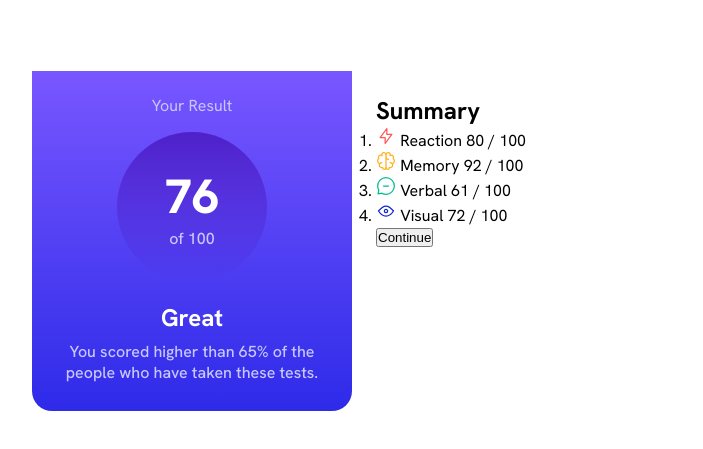
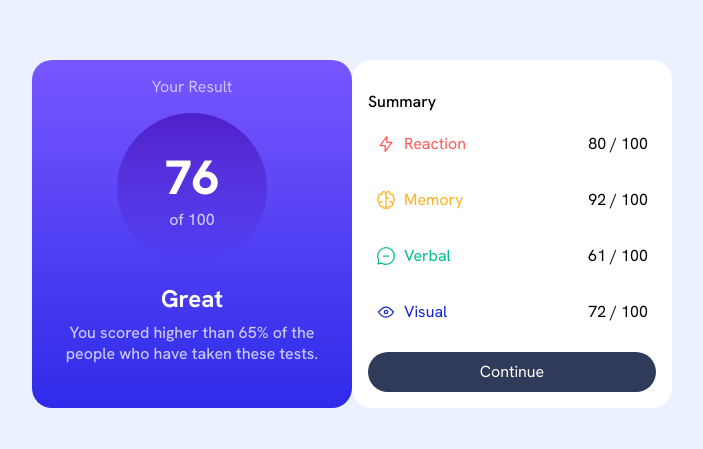
Before and after one commit to KarGait/Results-Summary-Component, a plain HTML site: page index.html in a window 1280 px wide. Shown: the part 159-608 px from the top of the page, without its empty margins (288-991 px from the left). Drawn offline with Linux system fonts and the light colour scheme.

Commit message:
Final Commit

```diff
--- a/index.html
+++ b/index.html
@@ -26,36 +26,37 @@
             </article>
 
             <article class="summary">
-                <h1>Summary</h1>
+                <section class="summary__container">
+                    <p class="summary__heading">Summary</p>
                     <nav>
                         <ol>
-                        <li class="summary__list-item">
-                            <span>
+                            <li class="summary__reaction">
+                                <figure class="summary__fig">
                                     <img src="assets/images/icon-reaction.svg" alt="Reaction" width="20" height="20">
-                                Reaction
-                            </span>
+                                    <figcaption class="reaction">Reaction</figcaption>
+                                </figure>
                                 <span>80 / 100</span>
                             </li>
-                        <li class="summary__list-item">
-                            <span>
+                            <li>
+                                <figure class="summary__fig">
                                     <img src="assets/images/icon-memory.svg" alt="Memory" width="20" height="20">
-                                Memory
-                            </span>
+                                    <figcaption class="memory">Memory</figcaption>
+                                </figure>
                                 <span>92 / 100</span>
                             </li>
-                        <li class="summary__list-item">
-                            <span>
+                            <li>
+                                <figure class="summary__fig">
                                     <img src="assets/images/icon-verbal.svg" alt="" width="20" height="20">
-                                Verbal
-                            </span>
+                                    <figcaption class="verbal">Verbal</figcaption>
+                                </figure>
                                 <span>61 / 100</span>
 
                             </li>
-                        <li class="summary__list-item">
-                            <span>
+                            <li>
+                                <figure class="summary__fig">
                                     <img src="assets/images/icon-visual.svg" alt="Visual" width="20" height="20">
-                                Visual
-                            </span>
+                                    <figcaption class="visual">Visual</figcaption>
+                                </figure>
                                 <span>72 / 100</span>
 
                             </li>
@@ -63,7 +64,7 @@
                     </nav>
 
                     <button>Continue</button>
-
+                </section>
             </article>
         </main>
     </body>
--- a/styles.css
+++ b/styles.css
@@ -63,6 +63,7 @@ body {
 
 }
 main {
+    position: absolute;
     display: flex;
     /* align-items: center; */
     justify-content: center;
@@ -70,6 +71,7 @@ main {
     flex-wrap: wrap;
     width: 100%;
     height: 100vh;
+    background-color: var(--PALE-BLUE);
 }
 
 p { font-size: 16px;}
@@ -78,13 +80,18 @@ p { font-size: 16px;}
 article {
     width: 320px;
     height: auto;
-    padding: 24px;
+    padding: 16px;
 }
 
 
 .result {
     background: linear-gradient(var(--BG-SBLUE), var(--BG-RBLUE));
-    border-radius: 0 0 20px 20px;
+    border-radius:20px;
+    position: relative;
+    z-index: 1;
+    margin-top: -15px;
+
+
 }
 .result__heading {
     color: var(--LIGHT-LAVENDER);
@@ -126,14 +133,88 @@ article {
 
 
 .summary {
+    position: relative;
+    /* margin-left: -10px; */
+    margin-top: -15px;
     background-color: var(--WHITE);
+    border-radius: 20px;
+}
+.summary__container {
+    margin-top: 15px;
 }
 
+.summary__heading {
+    font-weight: 500;
+}
 
+ol {
+    list-style: none;
+}
 
+li{
+    display: block;
+    width: 100%;
+    line-height: 3em;
+    display: flex;
+    justify-content: space-between;
+    align-items: center;
+    align-content: center;
+    margin: 8px auto;
+    padding-right: 8px;
+    /* border: 1px solid rebeccapurple; */
+    border-radius: 10px;
+}
 
+.summary__fig {
+    display: flex;
+    align-items: center;
+}
 
+.summary__fig,
+.summary__fig figcaption{
+    padding-left: 8px;
+}
 
+/* .summary__reaction {
+    background: var(--LIGHT-RED);
+    opacity: 0.1;
+} */
+
+.reaction {
+    color: var(--LIGHT-RED);
+}
+
+.memory {
+    color: var(--ORANGEY-YELLOW);
+}
+
+.verbal {
+    color: var(--GREEN-TEAL);
+}
+
+.visual {
+    color: var(--COBALT-BLUE);
+}
+
+button {
+    background-color: var(--DARK-GRAY-BLUE);
+    display: block;
+    width: 100%;
+    height: auto;
+    margin-top: 1em;
+    font: inherit;
+    color: var(--WHITE);
+    line-height: 1.5em;
+    padding: 0.5em;
+    border-radius: 30px;
+    border: none;
+    /* outline: none; */
+}
+
+button:hover, button:active {
+    cursor: pointer;
+    background-color: var(--BG-RBLUE);
+}
 
 /* || MEDIA QUERIES
  || SMALL
```
Lines whose indentation alone changed are shown as unchanged.
